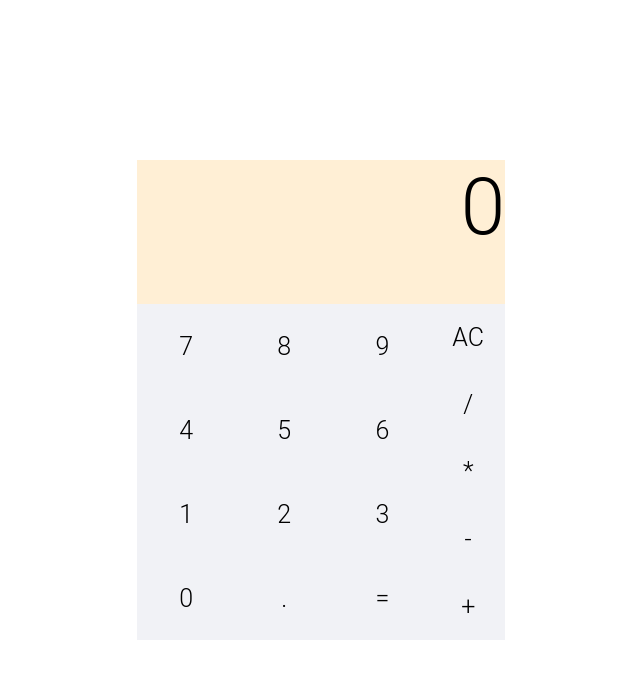
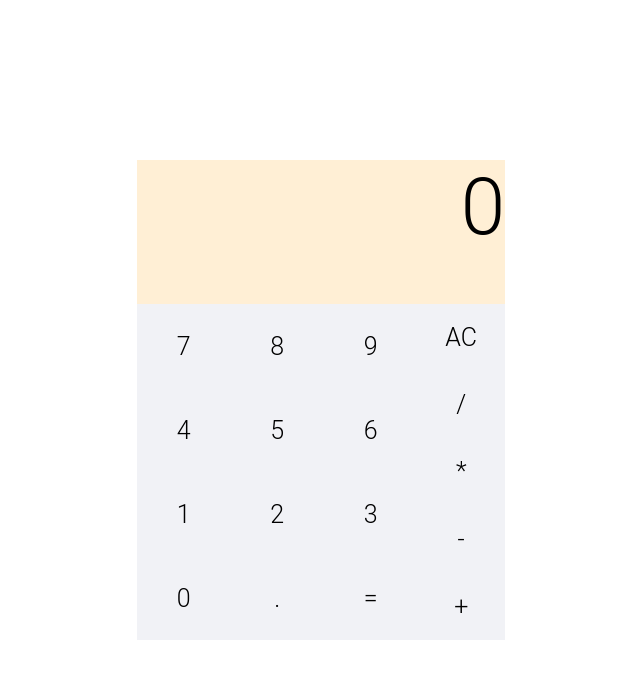
Before and after one commit to gabogarciam/calculator, a website built with webpack: page public/index.html in a window 1280 px wide. Shown: the whole page, without its empty margins (319-959 px from the left). Built offline with nearby package versions, Linux system fonts and the light colour scheme.

Commit message:
Changed layout structure

```diff
--- a/public/javaScript/create_layout.js
+++ b/public/javaScript/create_layout.js
@@ -11,15 +11,23 @@ class Layout {
       this.main.appendChild(div);
     });
 
-    document.querySelector('.display_calculator').innerText = '0';
+    this.display = document.querySelector('.display_calculator');
+    ['number', 'result'].forEach((elem) => {
+      const div = document.createElement('div');
+      div.classList.add(elem);
+      this.display.appendChild(div);
+    });
+    document.querySelector('.display_calculator .number').innerText = '0';
+
     this.keys = document.querySelector('.keys_calculator');
+    ['numbersCells', 'operatorsCells'].forEach((elem) => {
+      const div = document.createElement('div');
+      div.classList.add(elem);
+      this.keys.appendChild(div);
+    });
 
-    const upcell = document.createElement('div');
-    upcell.classList.add('up_grid');
-    this.keys.appendChild(upcell);
-
-    const lastcell = document.createElement('div');
-    lastcell.classList.add('last_grid');
+    this.numbersCells = document.querySelector('.numbersCells');
+    this.operatorsCells = document.querySelector('.operatorsCells');
 
     for (let i = 0; i < Object.keys(this.nameIdKeys).length; i += 1) {
       const elem = document.createElement('button');
@@ -29,7 +37,7 @@ class Layout {
         elem.classList.add(`key${this.nameIdKeys[i]}`);
         elem.setAttribute('value', this.nameIdKeys[i]);
         elem.innerText = this.nameIdKeys[i];
-        upcell.appendChild(elem);
+        this.numbersCells.appendChild(elem);
       } else if (
         this.nameIdKeys[i].action === 'divide' ||
         this.nameIdKeys[i].action === 'erase' ||
@@ -37,16 +45,15 @@ class Layout {
         this.nameIdKeys[i].action === 'subtract' ||
         this.nameIdKeys[i].action === 'add'
       ) {
-        this.keys.appendChild(lastcell);
         elem.classList.add('key_operator');
         elem.setAttribute('data-action', this.nameIdKeys[i].action);
         elem.innerText = this.nameIdKeys[i].value;
-        lastcell.appendChild(elem);
+        this.operatorsCells.appendChild(elem);
       } else {
         elem.classList.add('key_operator');
         elem.setAttribute('data-action', this.nameIdKeys[i].action);
         elem.innerText = this.nameIdKeys[i].value;
-        upcell.appendChild(elem);
+        this.numbersCells.appendChild(elem);
       }
     }
   }
--- a/public/stylesheets/styles.scss
+++ b/public/stylesheets/styles.scss
@@ -22,20 +22,39 @@ body {
     height: 30%;
 }
 
+.display_calculator h1 {
+    overflow: hidden;
+    border-right: .15em solid lightblue;
+    animation:
+    blink-care .5s step-end infinite;
+}
+
+.-long {
+    font-size: 3em;
+}
+
+.-medium {
+    font-size: 2em;
+}
+
+.-small {
+    font-size: 1.8em;
+}
+
 .keys_calculator {
     height: 70%;
     display: flex;
     background-color: rgba(241, 242, 246,1.0);
 }
 
-.up_grid {
+.numbersCells {
     width: 80%;
     display: grid;
     grid-template: repeat(4, 1fr) / repeat(3, 1fr);
 }
 
-.last_grid {
-    width: 20%;
+.operatorsCells {
+    width: 25%;
     display: grid;
     grid-template: repeat(5, 1fr) / repeat(1, 1fr);
 }
```
